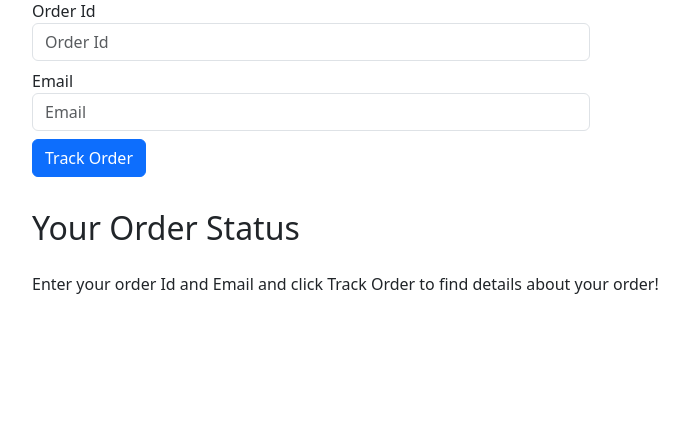
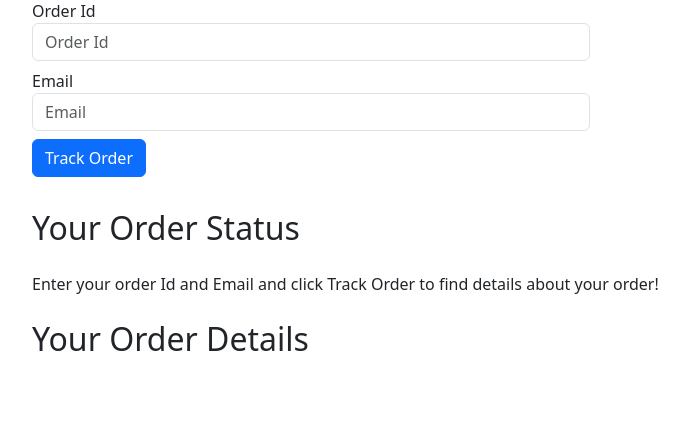
Before and after one commit to Namangoel781/mac, a Django app: page /store/tracker/ in a window 1280 px wide. Shown: the part 127-550 px from the top of the page, without its empty margins (50-739 px from the left). Run offline with Django 4.2, Linux system fonts and the light colour scheme; some libraries are stand-ins or nearby versions.

Commit message:
Add files via upload

```diff
--- a/store/templates/store/index.html
+++ b/store/templates/store/index.html
@@ -53,6 +53,9 @@
             <h5 class="card-title" id="namepr{{i.id}}">{{i.product_name}}</h5>
             <p class="card-text">
               {{i.desc|slice:"0:52"}}...
+            </p>
+            <p class="card-text">
+              <b>Rs.{{i.price}}</b>
             </p>
             <span id="divpr{{i.id}}" class="divpr">
             <button  id="pr{{i.id}}" class="btn btn-primary cart">Add To Cart</button>
--- a/store/templates/store/tracker.html
+++ b/store/templates/store/tracker.html
@@ -3,8 +3,8 @@
 
 {% block body %}
 <style>
-    .col ul li span{
-        color: rgb(88, 88, 88);
+    .col ul li span {
+        color: rgb(192 192 192);
     }
 </style>
 <div class="container">
@@ -30,12 +30,19 @@
                 Enter your order Id and Email and click Track Order to find details about your order!
             </ul>
         </div>
+
+        <h2>Your Order Details</h2>
+        <div class="my-4">
+            <ul class="list-group" id="citems">
+
+            </ul>
+        </div>
     </div>
 </div>
 {% endblock %}
 {% block js %}
 <script>
-$('#trackerForm').submit(function(event) {
+    $('#trackerForm').submit(function (event) {
         $('#items').empty();
         var formData = {
             'orderId': $('input[name=orderId]').val(),
@@ -48,9 +55,10 @@ $('#trackerForm').submit(function(event) {
             data: formData,
             encode: true
         })
-        .done(function(data) {
+            .done(function (data) {
                 console.log(data)
-            updates = JSON.parse(data);
+                data = JSON.parse(data);
+                updates = data[0];
                 if (updates.length > 0 & updates != {}) {
                     for (i = 0; i < updates.length; i++) {
                         let text = updates[i]['text'];
@@ -66,6 +74,18 @@ $('#trackerForm').submit(function(event) {
                     Sorry, We are not able to fetch this order id and email. Make sure to type correct order Id and email</li>`
                     $('#items').append(mystr);
                 }
+                // Fill the order details
+                cart = JSON.parse(data[1]);
+                console.log(cart);
+                for (item in cart) {
+                    let name = cart[item][1];
+                    let qty = cart[item][0];
+                    mystr = `<li class="list-group-item d-flex justify-content-between align-items-start">
+                              ${name}
+                              <span class="badge bg-primary rounded-pill">${qty}</span>
+                        </li>`
+                    $('#citems').append(mystr);
+                }
             });
         event.preventDefault();
     });
--- a/store/views.py
+++ b/store/views.py
@@ -47,7 +47,7 @@ def tracker(request):
                 updates = []
                 for item in update:
                     updates.append({'text': item.update_desc, 'time': item.timestamp})
-                    response = json.dumps(updates, default=str)
+                    response = json.dumps([updates, order[0].items_json], default=str)
                 return HttpResponse(response)
             else:
                 return HttpResponse('{}')
```
Also changed, not shown: db.sqlite3. Lines whose indentation alone changed are shown as unchanged.
